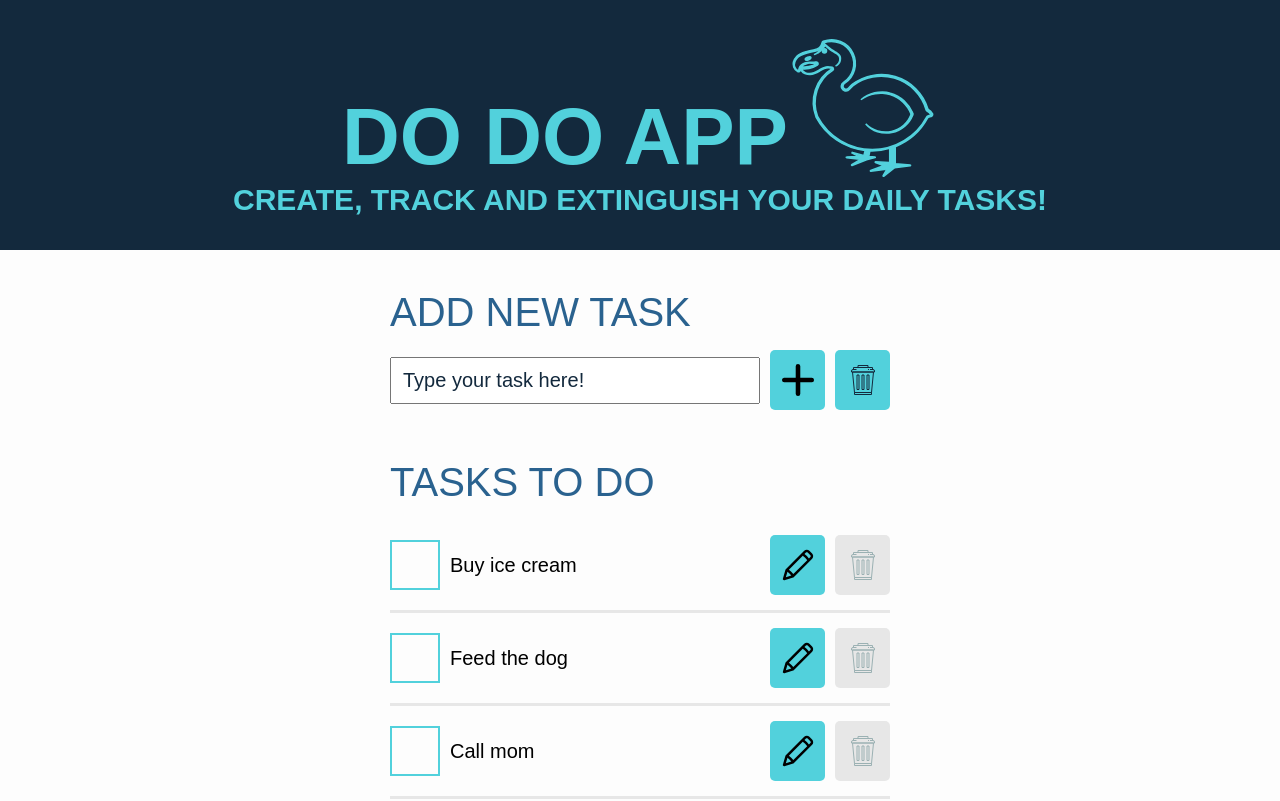
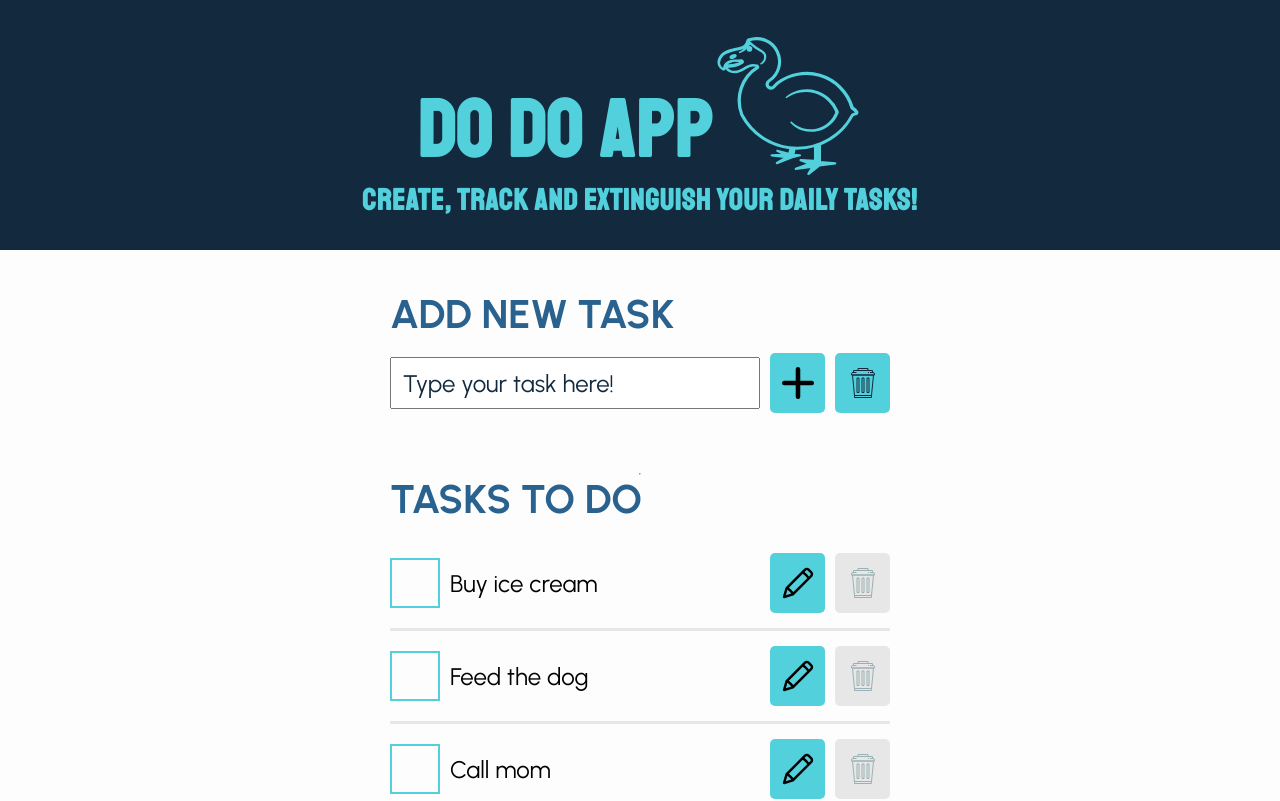
Before and after one commit to videoeero/todo, a React (Create React App) app: page / in a window 1280 px wide. Shown: the top 801 px of the page. Built offline with nearby package versions, Linux system fonts and the light colour scheme.

Commit message:
Add fonts

```diff
--- a/src/App.js
+++ b/src/App.js
@@ -86,6 +86,7 @@ export const TodoApp = () => {
           isDisabled={isDisabled}
           todoData={todoData}
         />
+        <hr />
         <TodoList
           handleEditTodoByIndex={handleEditTodoByIndex}
           editTodoByIndex={editTodoByIndex}
--- a/src/components/NewTodoForm/NewTodoForm.scss
+++ b/src/components/NewTodoForm/NewTodoForm.scss
@@ -9,7 +9,7 @@
     flex-direction: column;
     justify-content: center;
     align-items: flex-start;
-    margin-bottom: 5rem;
+    margin-bottom: 6rem;
 
     &__elements {
       width: 100%;
@@ -31,7 +31,7 @@
         @include absoluteCenter;
         color: $color-dark;
         white-space: nowrap;
-        left: 28%;
+        left: 32%;
         font-size: $default-font-size;
         transition: all 0.3s;
 
--- a/src/foundations/_base.scss
+++ b/src/foundations/_base.scss
@@ -29,7 +29,6 @@ html,
 body {
   overflow-x: hidden;
   background-color: $color-lighter;
-  font-family: "Ubuntu", sans-serif;
   scroll-behavior: smooth;
   position: relative;
 }
--- a/src/foundations/_formelements.scss
+++ b/src/foundations/_formelements.scss
@@ -11,6 +11,7 @@
     text-align: left;
     margin-bottom: 1.5rem;
     color: $color-blue-dark;
+    font-weight: 700;
   }
 
   &__input {
--- a/src/foundations/_typography.scss
+++ b/src/foundations/_typography.scss
@@ -1,9 +1,17 @@
+@import url("https://fonts.googleapis.com/css2?family=Staatliches&family=Urbanist:wght@400;700&display=swap");
+
+html {
+  font-family: "Urbanist", sans-serif;
+}
+
 .heading {
   @include heading;
+  font-family: "Staatliches", cursive;
 
   &__h1 {
     font-size: 8rem;
     color: $color-blue;
+    letter-spacing: 2px;
 
     @include respond(phone) {
       font-size: 5rem;
@@ -13,6 +21,7 @@
   &__h2 {
     color: $color-blue;
     font-size: 3rem;
+    letter-spacing: 1px;
     @include respond(phone) {
       font-size: 2.4rem;
     }
--- a/src/foundations/_variables.scss
+++ b/src/foundations/_variables.scss
@@ -12,7 +12,7 @@ $color-lighter: #fdfdfd;
 $color-gray: #9bb1b3;
 
 // FONT
-$default-font-size: 2rem;
+$default-font-size: 2.4rem;
 
 // Input and button grid witdh
 
```
